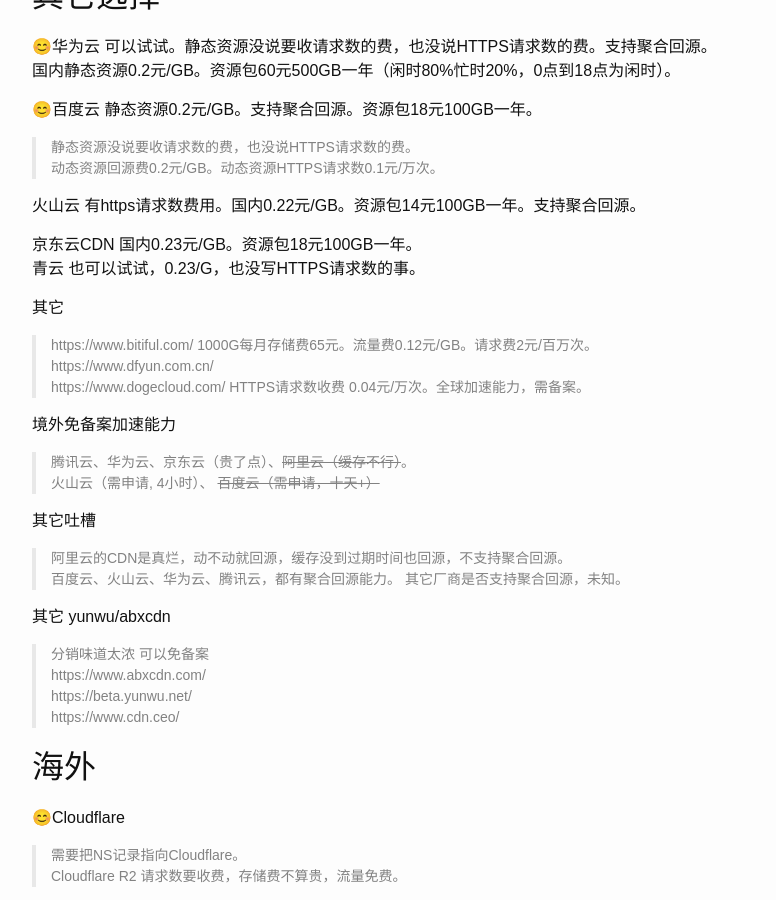
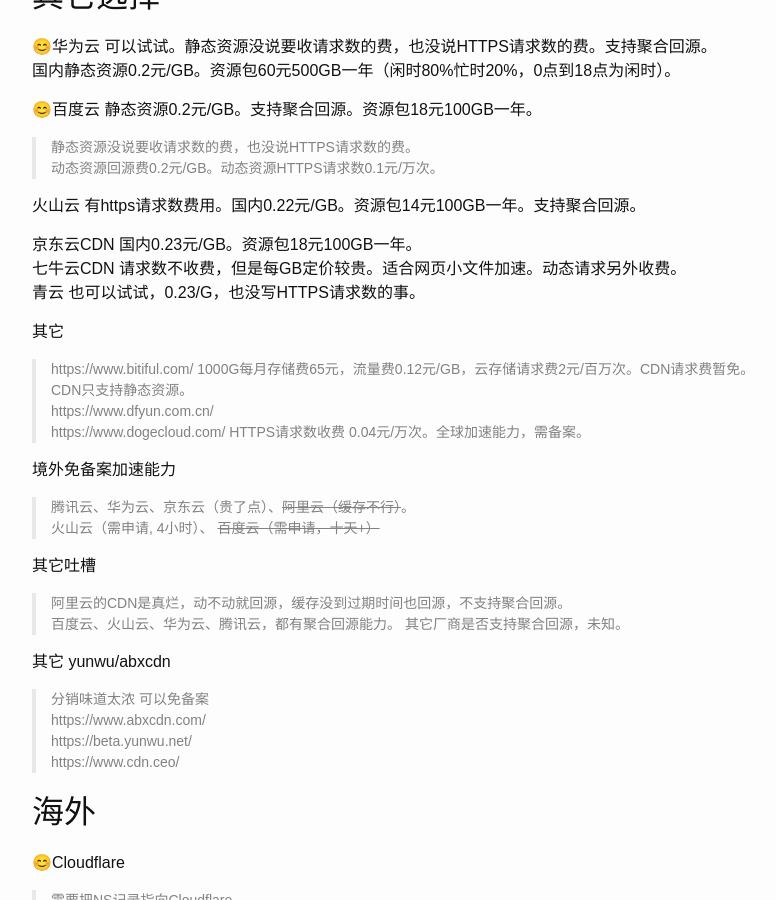
Before and after one commit to lgh06/blog, a Jekyll site: the page built from _posts/2025-05-25-cdn-https-requests.md, in a window 1280 px wide and 900 px high, scrolled down 584 px. Shown: the whole window, without its empty margins (238-1014 px from the left). Built offline with Jekyll 4.4.1, drawn with Linux system fonts in a browser that asks for light colours; a style sheet for code colours, icons or effects is not loaded.

Commit message:
docs: 更新CDN HTTPS请求费用信息
添加七牛云CDN的定价信息并修正bitiful.com的请求费用说明

```diff
--- a/_posts/2025-05-25-cdn-https-requests.md
+++ b/_posts/2025-05-25-cdn-https-requests.md
@@ -30,11 +30,12 @@
 火山云 有https请求数费用。国内0.22元/GB。资源包14元100GB一年。支持聚合回源。
 
 京东云CDN 国内0.23元/GB。资源包18元100GB一年。
+七牛云CDN 请求数不收费，但是每GB定价较贵。适合网页小文件加速。动态请求另外收费。
 青云 也可以试试，0.23/G，也没写HTTPS请求数的事。
 
 
 其它
-> https://www.bitiful.com/ 1000G每月存储费65元。流量费0.12元/GB。请求费2元/百万次。
+> https://www.bitiful.com/ 1000G每月存储费65元，流量费0.12元/GB，云存储请求费2元/百万次。CDN请求费暂免。CDN只支持静态资源。
 > https://www.dfyun.com.cn/
 > https://www.dogecloud.com/ HTTPS请求数收费 0.04元/万次。全球加速能力，需备案。
 
```
